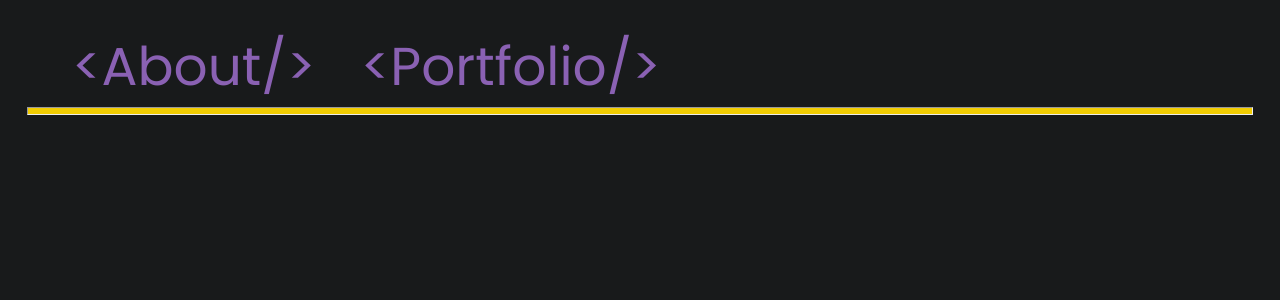
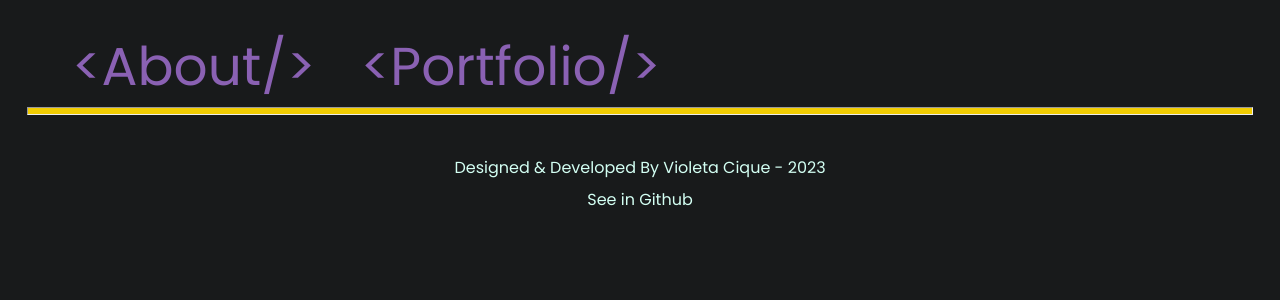
Before and after one commit to violetacf/violeta-portfolio, a React (Create React App) app: page /contact in a window 1280 px wide. Shown: the top 300 px of the page. Built offline with nearby package versions, Linux system fonts and the light colour scheme.

Commit message:
added created by

```diff
--- a/src/Components/App/App.js
+++ b/src/Components/App/App.js
@@ -3,6 +3,7 @@ import { Routes, Route, BrowserRouter } from 'react-router-dom';
 import About from '../About/About.js';
 import MyPortfolio from '../MyPortfolio/MyPortfolio';
 import NavBar from '../NavBar/NavBar';
+import CreatedBy from '../Created/Created';
 
 function App() {
   return (
@@ -14,6 +15,7 @@ function App() {
           <Route path="portfolio" element={<MyPortfolio />} />
           {/* <Route path="/contact" element={<Contact />} /> */}
         </Routes>
+        <CreatedBy />
       </BrowserRouter>
     </div>
   );
--- /dev/null
+++ b/src/Components/Created/Created.css
@@ -0,0 +1,21 @@
+.created-container {
+  /* display: flex;
+  margin-top: 40px;
+  justify-content: center;
+  text-align: center; */
+  position: relative;
+  bottom: 0;
+  left: 0;
+  width: 100%;
+  text-align: center;
+  margin-top: 30pt;
+}
+
+.created-container a {
+  text-decoration: none;
+  font-size: 12pt;
+}
+
+.created-container p {
+  font-size: 12pt;
+}
--- /dev/null
+++ b/src/Components/Created/Created.js
@@ -0,0 +1,10 @@
+import './Created.css';
+
+export default function CreatedBy() {
+  return (
+    <div className="created-container">
+      <p>Designed & Developed By Violeta Cique - 2023</p>
+      <a href="https://github.com/violetacf/violeta-portfolio">See in Github</a>
+    </div>
+  );
+}
```
